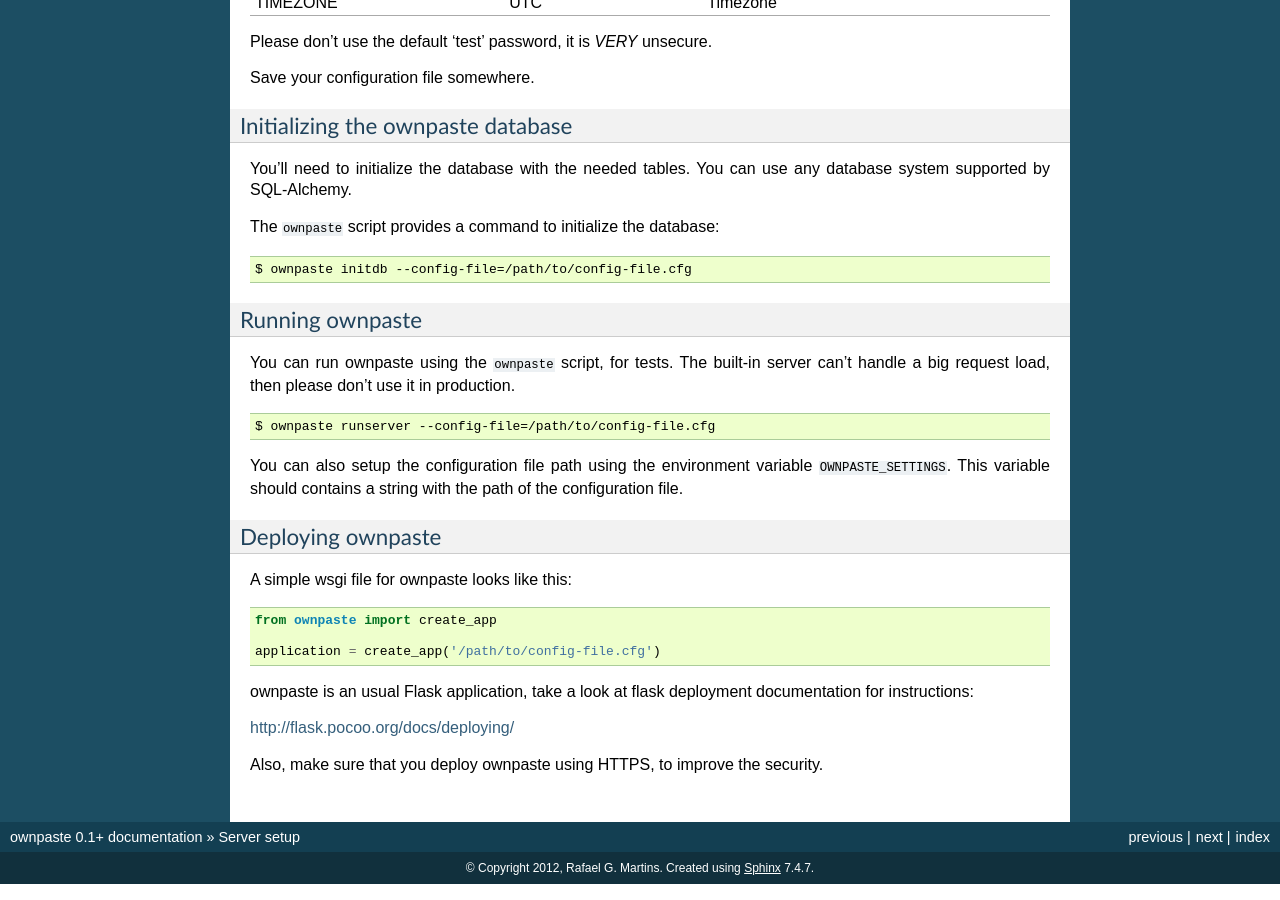
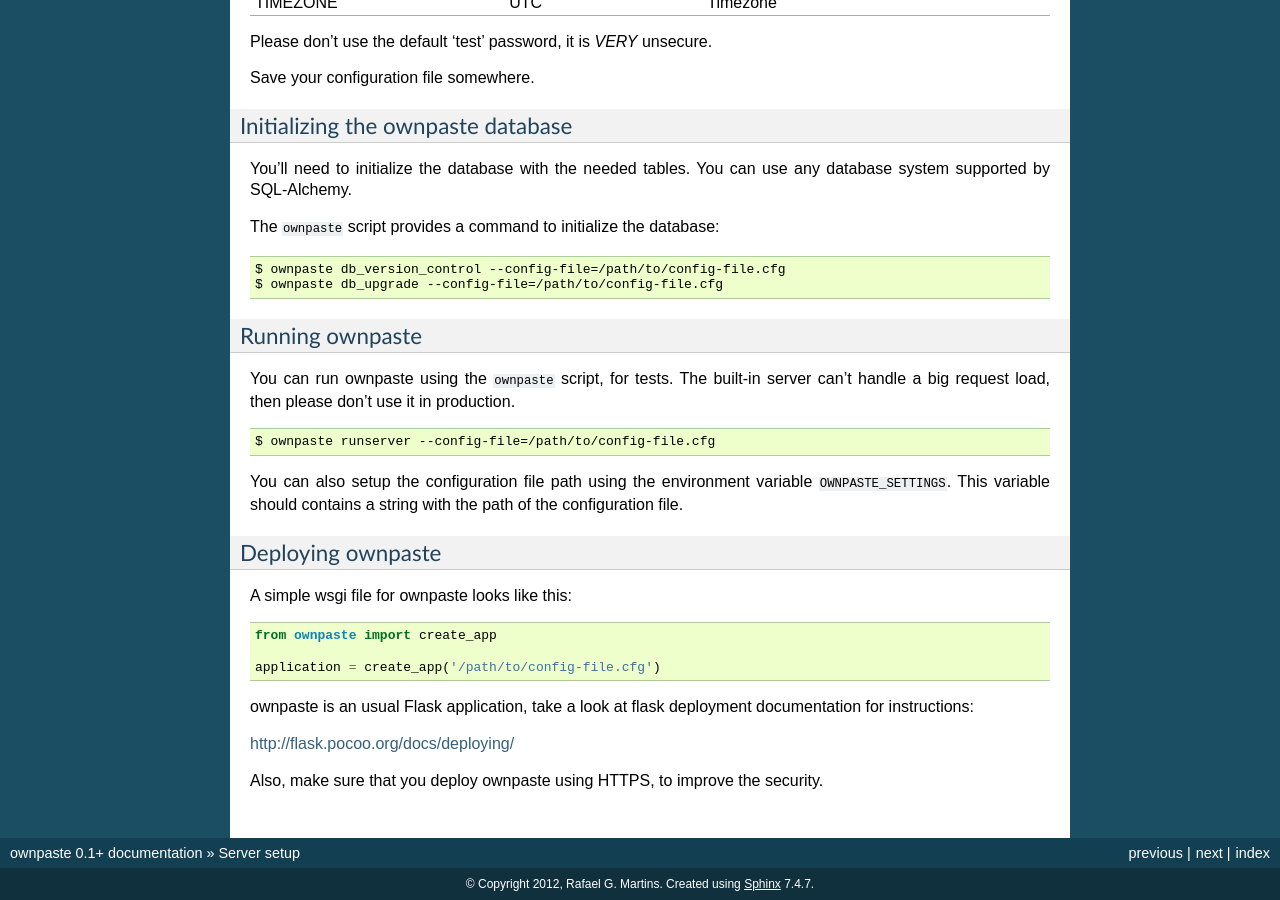
Before and after one commit to rafaelmartins/ownpaste, a Sphinx documentation site: the page built from docs/setup.rst, in a window 1280 px wide and 900 px high, scrolled down 1875 px. Built offline with Sphinx 7.4.7, drawn with Linux system fonts in a browser that asks for light colours.

Commit message:
update docs

```diff
--- a/docs/api.rst
+++ b/docs/api.rst
@@ -21,7 +21,7 @@
 them can return HTML, and some of them can receive a JSON object in the body
 of the request.
 
-Some methods will require basic authentication. Use the credetials created
+Some methods will require digest authentication. Use the credetials created
 during the server setup phase.
 
 
--- a/docs/setup.rst
+++ b/docs/setup.rst
@@ -135,7 +135,8 @@
 
 The ``ownpaste`` script provides a command to initialize the database::
 
-    $ ownpaste initdb --config-file=/path/to/config-file.cfg
+    $ ownpaste db_version_control --config-file=/path/to/config-file.cfg
+    $ ownpaste db_upgrade --config-file=/path/to/config-file.cfg
 
 
 Running ownpaste
```
Also changed, not shown: docs/upgrade.rst (added, +12 -0 lines).
